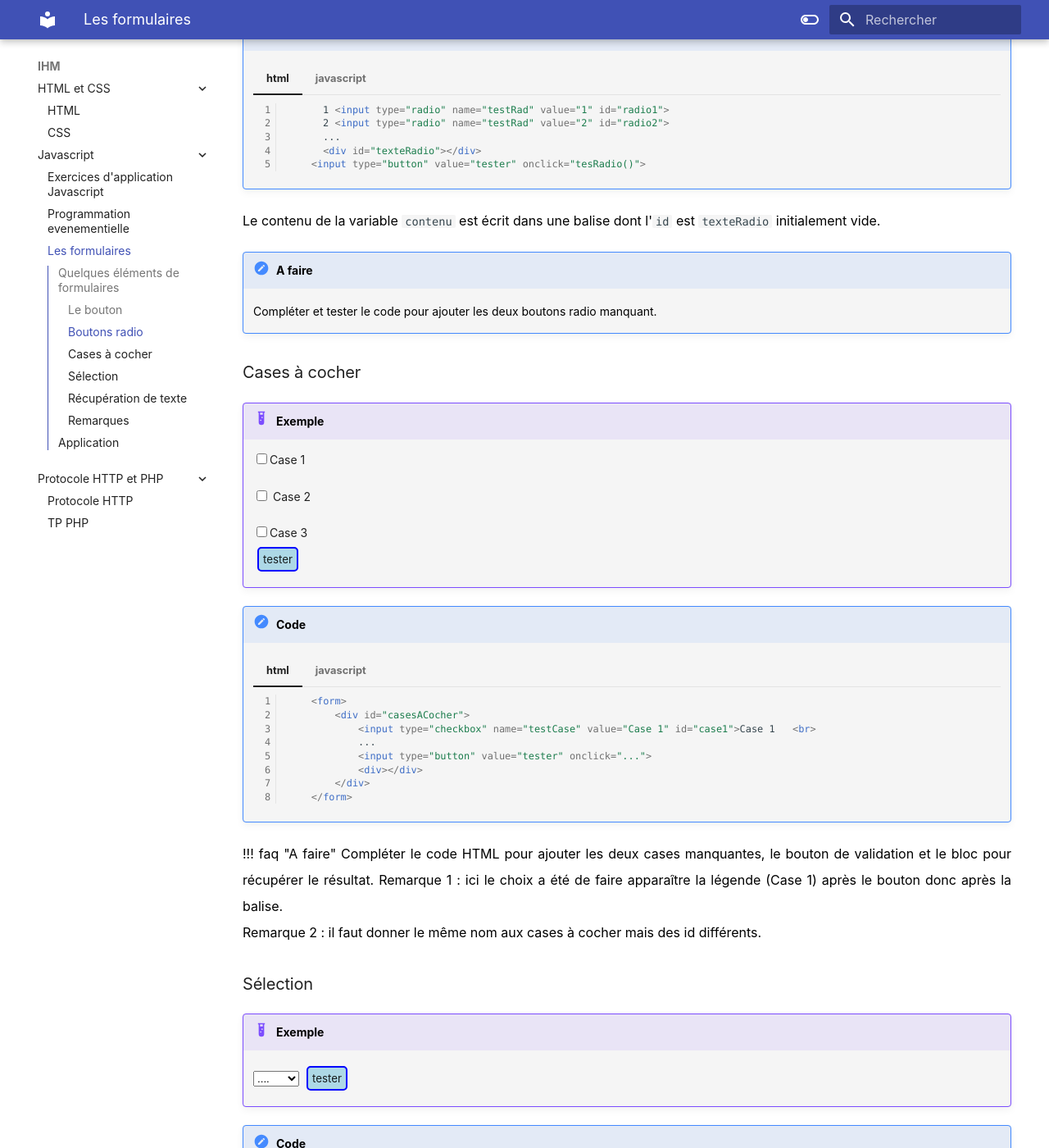
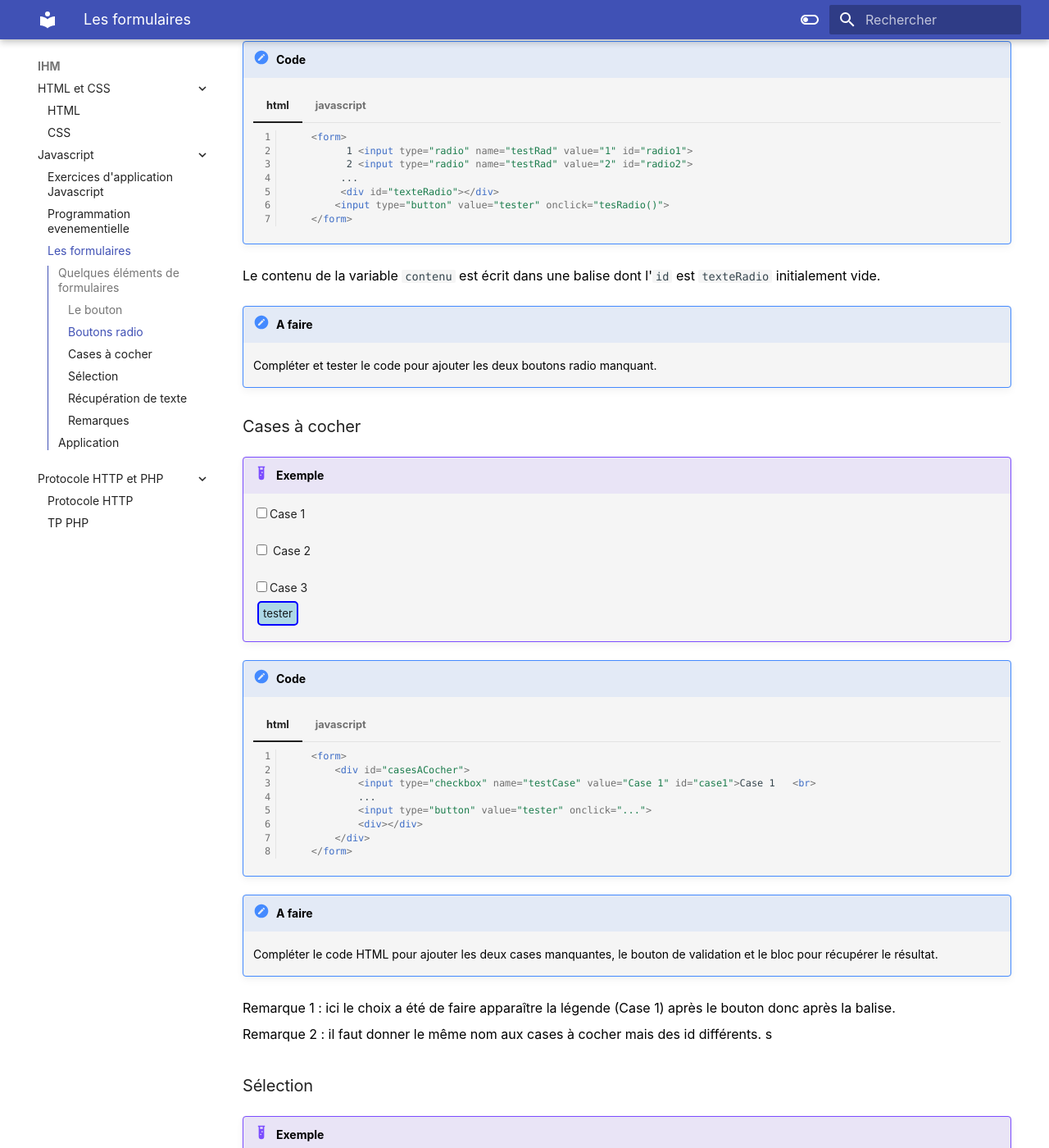
Before and after one commit to mbachelier1/site_1NSI, an MkDocs documentation site: the page built from docs/IHM/javascript/formulaire.md, in a window 1280 px wide and 1400 px high, scrolled down 887 px. Shown: the whole window at 82% size. Built offline with MkDocs 1.6.1 and Material for MkDocs 9.7.7, drawn with Linux system fonts in a browser that asks for light colours; comment, search, counter and statistics services are not loaded; some of the changed text lies outside the part shown.

Commit message:
maj2fev22

````diff
--- a/docs/IHM/javascript/formulaire.md
+++ b/docs/IHM/javascript/formulaire.md
@@ -16,7 +16,9 @@
 	=== "html"
 
 		```html
-		<input type="button" value="tester"  onclick="testBidon()">
+		<form>
+			<input type="button" value="tester"  onclick="testBidon()">
+		</form>
 		```
 
 	=== "javascript"
@@ -44,11 +46,13 @@
 
 	=== "html"
 		```html
-			  1 <input type="radio" name="testRad" value="1" id="radio1">
-			  2 <input type="radio" name="testRad" value="2" id="radio2">
-			  ...
-			  <div id="texteRadio"></div>
-			<input type="button" value="tester" onclick="tesRadio()">
+			<form>
+				  1 <input type="radio" name="testRad" value="1" id="radio1">
+				  2 <input type="radio" name="testRad" value="2" id="radio2">
+			 	 ...
+			 	 <div id="texteRadio"></div>
+				<input type="button" value="tester" onclick="tesRadio()">
+			</form>
 		```
 
 	=== "javascript"
@@ -108,10 +112,11 @@
 			}
 		```
 
-!!!  faq "A faire"
+!!! faq "A faire"
 	Compléter le code HTML pour ajouter les deux cases manquantes, le bouton de validation et le bloc pour récupérer le résultat.
+
  Remarque 1 : ici le choix a été de faire apparaître la légende (Case 1) après le bouton donc après la balise.
- Remarque 2 : il faut donner le même nom aux cases à cocher mais des id différents.
+ Remarque 2 : il faut donner le même nom aux cases à cocher mais des id différents.  s
 
 ### Sélection
 
@@ -134,11 +139,13 @@
 
 	=== "html"
 		```html
-		<select >
-			<option name="selection" value="..." id="rien" >....</option >
-			<option name="selection" value="mot 1" id="mot1" > mot 1 </option >
-			<option name="selection" value="mot 2" id="mot2"> mot 2 </option >
-		</select >
+		<form>
+			<select >
+				<option name="selection" value="..." id="rien" >....</option >
+				<option name="selection" value="mot 1" id="mot1" > mot 1 </option >
+				<option name="selection" value="mot 2" id="mot2"> mot 2 </option >
+			</select >
+		</form>
 		```
 
 	=== "javascript"
@@ -174,7 +181,9 @@
 
 	=== "html"
 		```html
+			<form>
 			Entrez votre texte : <input type="text" value="" id="saisie" >
+			</form>
 		```
 
 	=== "javascript"
@@ -217,6 +226,79 @@
 ![mouche](../src/mouche.jpg)
 ![moustique](../src/moustique.jpg)
 ![pub](../src/pub.png)
+
+
+!!! done "En bonus"
+
+	On pourra améliorer le programme en chargeant la validation du formulaire das une autre page `accuse.html`. pour cela il va falloir stocker les données et les récupérer dans l'autre page. On donne en exemple le passage d'une page à l'autre avec un élément de formulaire. Au clic sur le bouton ENREGISTRER, le récapitulatif est donné dans uen autre page.
+	=== "Visuel formulaire"
+		<h1>Formulaire à remplir</h1>
+	    <form>
+	        Ton nom <input type="text" value="" id="nom">
+	        <input type="button" value="enregistrer" onclick="enregistrer()">
+	    </form>
+
+	=== "page1.html"
+		```html
+			<!DOCTYPE html>
+				<html>
+				<head>
+				    <meta charset='utf-8'>
+				    <title>page 1</title>
+				    <link rel='stylesheet' type='text/css' media='screen' href='style.css'>
+				    <script src="js.js"></script>
+				</head>
+				<body>
+				    <h1>Formulaire à remplir</h1>
+				    <form>
+				        Ton nom <input type="text" value="" id="nom">
+				        <input type="button" value="enregistrer" onclick="enregistrer()">
+				    </form>
+				</body>
+				</html>
+		```
+
+	=== "page2.html"
+		```html
+			<!DOCTYPE html>
+				<html>
+				<head>
+				    <meta charset='utf-8'>
+				    <title>page 2</title>
+				    <link rel='stylesheet' type='text/css' media='screen' href='style.css'>
+				    <script src="js.js"></script>
+				</head>
+				<body onload="recuperer()"> <! -- chage la fonction recuperer() avant le corps du site-->
+				    <h1>Validation du formulaire</h1>
+				    <p> Voici les éléments du formulaire: <br>
+				        <span id="validation" ></span>
+				    </p>
+				</body>
+				</html>
+		```
+
+	=== "js.js"
+		```javascript
+			var texte="";
+		// la fonction d'enregistrement du formulaire, à compléter
+		function enregistrer()
+		    { var phraseNom="vous vous appelez";
+		    	phraseNom+=document.getElementById('nom').value;
+		    	texte+=phraseNom;
+		    	texte+="";
+		    // récupération des données des éléments du formulaire à compléter
+		    // stockage en local des données dans la variable texte
+		    	sessionStorage.setItem('monObjet', JSON.stringify(texte));
+		     // changement automatique de page vers la page 2
+		   		document.location.href="page2.html";
+		    }
+		function recuperer()
+		    {
+		        var obj = JSON.parse(sessionStorage.getItem('monObjet'));
+		        document.getElementById("validation").innerHTML=obj;
+		    }
+		```
+
 
 
 
````
